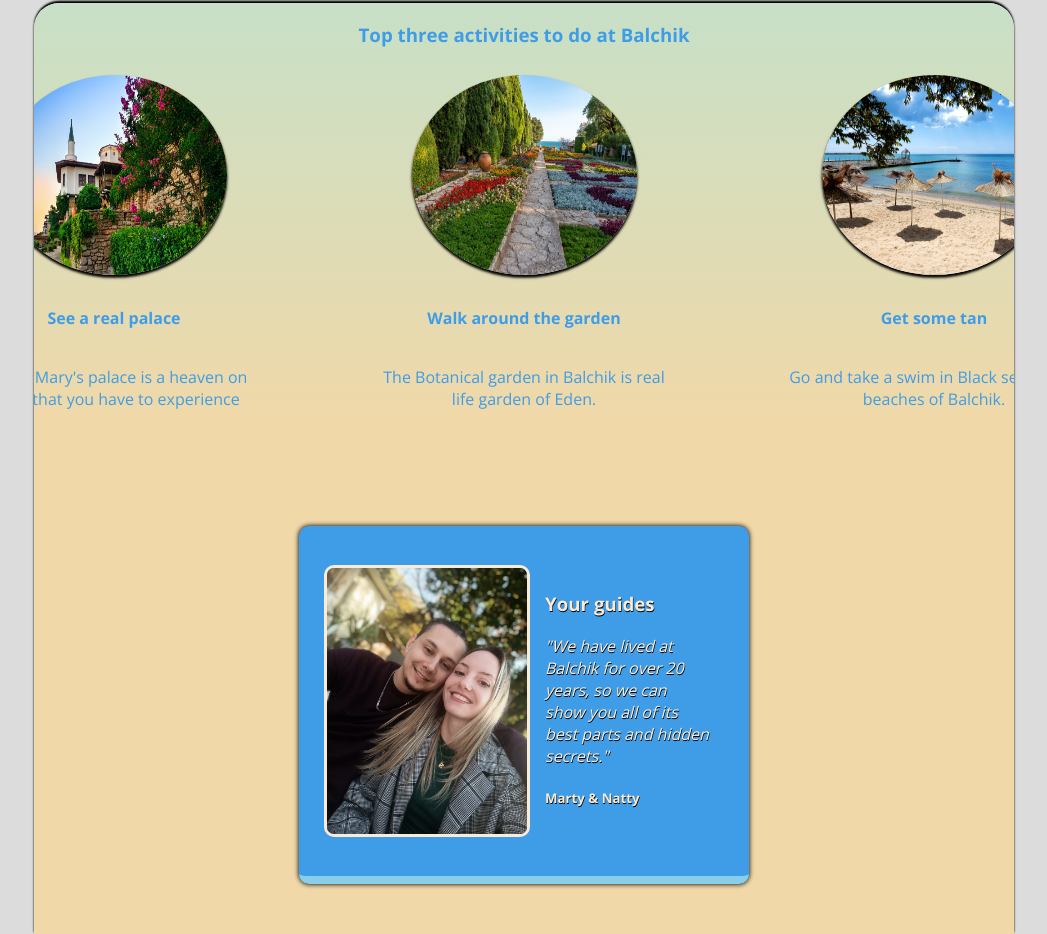
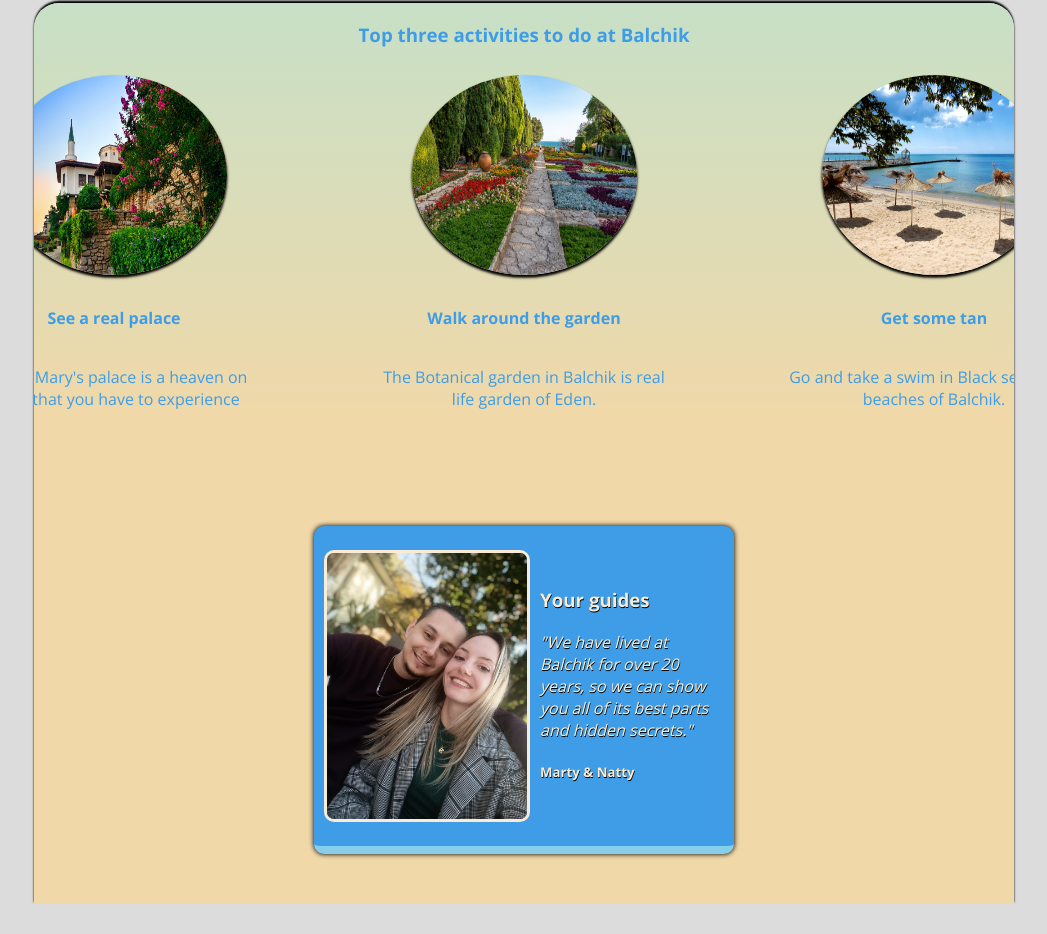
Before and after one commit to MartinSlash0/Scrimba-Home-Town-Challenge, a plain HTML site: page index.html in a window 1280 px wide. Shown: the part 747-1681 px from the top of the page, without its empty margins (116-1163 px from the left). After the commit the page ends 1651 px from the top, so only its background shows below. Drawn offline with nearby package versions, Linux system fonts and the light colour scheme.

Commit message:
Update styles.css

```diff
--- a/styles.css
+++ b/styles.css
@@ -77,7 +77,7 @@ body {
     height: 250px;
     width: 250px;
     background-color: rgb(62, 157, 230);
-    padding: 25px 25px;
+    padding: 10px 10px;
     border-radius: 10px;
     box-shadow: 0px 0px 5px 0.25px black;
     border-bottom: solid 8px skyblue;
@@ -85,7 +85,7 @@ body {
 }
 
 .card-text {
-    margin: 0 15px;
+    margin: 0 10px;
     color: antiquewhite;
     text-shadow: 0.5px 1px black;
 }
```
